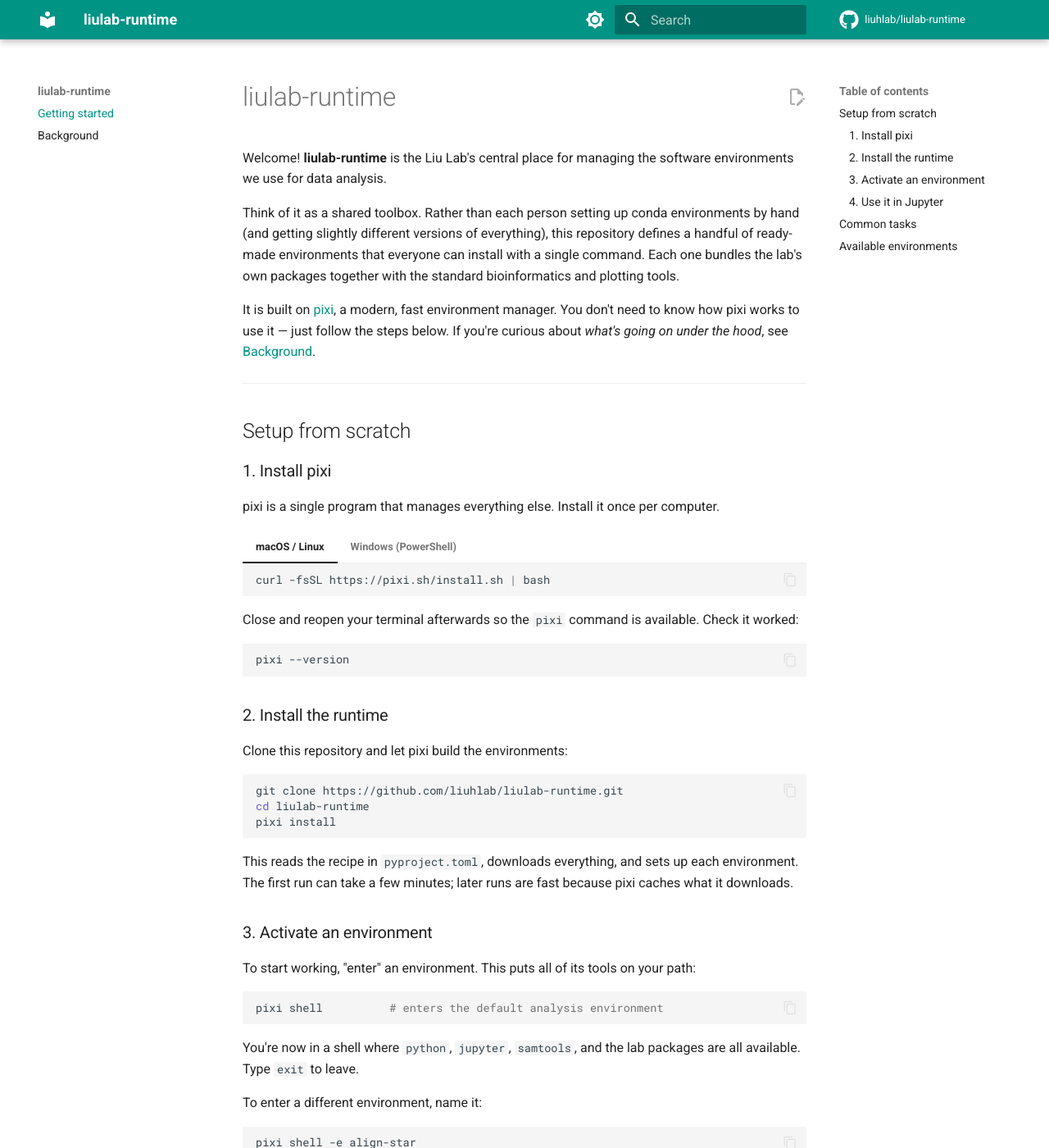
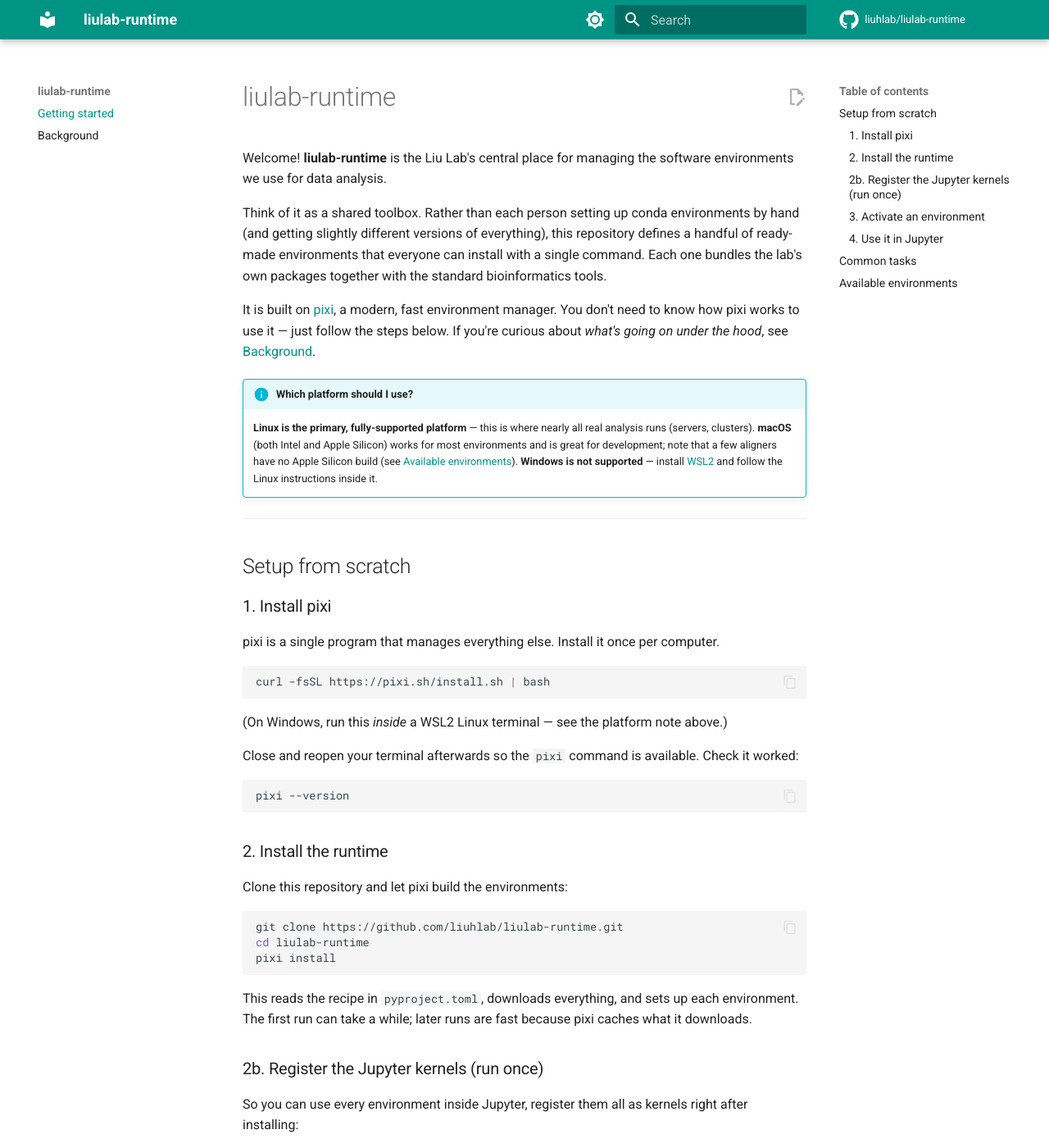
Before and after one commit to liuhlab/liulab-runtime, an MkDocs documentation site: the page built from docs/index.md, in a window 1280 px wide and 1400 px high. Shown: the whole window at 82% size. Built offline with MkDocs 1.6.1 and Material for MkDocs 9.7.7, drawn with Linux system fonts in a browser that asks for light colours; comment, search, counter and statistics services are not loaded; some of the changed text lies outside the part shown.

Commit message:
Generalize alignment envs, add align-base, simplify kernel registration
- Add htslib + pigz to the base layer (every environment)
- New align-base env: aligner-agnostic read processing & QC
  (samtools, sambamba, fastqc, multiqc, repaq); works on Apple Silicon
- Rename align-star -> align-rna and broaden: STAR + HISAT2 + salmon +
  alevin-fry, layered on align-base (Linux / Intel macOS only via STAR)
- Replace per-env activation hook with a single `pixi run register-kernels`
  run once after install; delete scripts/register_kernel.sh
- Docs: add documentation badge/link to README; fill PyPI & contributing
  sections; resolve TODOs; emphasize Linux primary / Windows unsupported
- Bump version to 2026.6.26; update CHANGELOG

Co-Authored-By: Claude Opus 4.8 (1M context) <noreply@anthropic.com>

````diff
--- a/docs/index.md
+++ b/docs/index.md
@@ -7,13 +7,21 @@ Think of it as a shared toolbox. Rather than each person setting up
 conda environments by hand (and getting slightly different versions of
 everything), this repository defines a handful of ready-made
 environments that everyone can install with a single command. Each one
-bundles the lab's own packages together with the standard bioinformatics
-and plotting tools.
+bundles the lab's own packages together with the standard bioinformatics tools.
 
 It is built on [pixi](https://pixi.sh), a modern, fast environment
 manager. You don't need to know how pixi works to use it — just follow
 the steps below. If you're curious about *what's going on under the
 hood*, see [Background](background.md).
+
+!!! info "Which platform should I use?"
+    **Linux is the primary, fully-supported platform** — this is where
+    nearly all real analysis runs (servers, clusters). **macOS** (both
+    Intel and Apple Silicon) works for most environments and is great for
+    development; note that a few aligners have no Apple Silicon build (see
+    [Available environments](#available-environments)). **Windows is not
+    supported** — install [WSL2](https://learn.microsoft.com/windows/wsl/install)
+    and follow the Linux instructions inside it.
 
 ---
 
@@ -24,17 +32,12 @@ hood*, see [Background](background.md).
 pixi is a single program that manages everything else. Install it once
 per computer.
 
-=== "macOS / Linux"
+```bash
+curl -fsSL https://pixi.sh/install.sh | bash
+```
 
-    ```bash
-    curl -fsSL https://pixi.sh/install.sh | bash
-    ```
-
-=== "Windows (PowerShell)"
-
-    ```powershell
-    iwr -useb https://pixi.sh/install.ps1 | iex
-    ```
+(On Windows, run this *inside* a WSL2 Linux terminal — see the platform
+note above.)
 
 Close and reopen your terminal afterwards so the `pixi` command is
 available. Check it worked:
@@ -54,8 +57,24 @@ pixi install
 ```
 
 This reads the recipe in `pyproject.toml`, downloads everything, and
-sets up each environment. The first run can take a few minutes; later
+sets up each environment. The first run can take a while; later
 runs are fast because pixi caches what it downloads.
+
+### 2b. Register the Jupyter kernels (run once)
+
+So you can use every environment inside Jupyter, register them all as
+kernels right after installing:
+
+```bash
+pixi run register-kernels
+```
+
+You only need to do this once per machine (and again if you add a new
+environment).
+
+!!! note "Why isn't this automatic?"
+    pixi doesn't run a hook after `pixi install`, so this one extra
+    command is the cleanest way to set up all kernels at once.
 
 ### 3. Activate an environment
 
@@ -72,22 +91,27 @@ packages are all available. Type `exit` to leave.
 To enter a different environment, name it:
 
 ```bash
-pixi shell -e align-star
+pixi shell -e align-rna
+```
+
+Not sure what's available? List every environment with:
+
+```bash
+pixi run envs        # shortcut for: pixi workspace environment list
 ```
 
 !!! tip "Run one command without entering a shell"
     Use `pixi run` to execute a single command inside an environment:
 
     ```bash
-    pixi run lab                    # launch Jupyter Lab
-    pixi run -e align-star STAR --version
+    pixi run -e align-rna STAR --version
     ```
 
 ### 4. Use it in Jupyter
 
-Every environment registers itself as a **Jupyter kernel** the first
-time you enter it. So after you've run `pixi shell -e align-star` once,
-a kernel called **"Python (liulab align-star)"** appears in Jupyter.
+Because you ran `pixi run register-kernels` in step 2b, every environment
+shows up in Jupyter as its own **kernel** — e.g. **"Python (liulab
+align-rna)"**.
 
 Launch Jupyter Lab from the default environment and pick whichever kernel
 you need from the kernel menu:
@@ -96,12 +120,8 @@ you need from the kernel menu:
 pixi run lab
 ```
 
-Want to register every kernel up front, without entering each
-environment? Run:
-
-```bash
-pixi run register-kernels
-```
+If you add a new environment later, just run `pixi run register-kernels`
+again to pick it up.
 
 ---
 
@@ -111,7 +131,7 @@ pixi run register-kernels
 | ------------------------------------- | ------------------------------------ |
 | See all available environments        | `pixi run envs`                      |
 | Enter the default environment         | `pixi shell`                         |
-| Enter a specific environment          | `pixi shell -e align-star`           |
+| Enter a specific environment          | `pixi shell -e align-rna`            |
 | Launch Jupyter Lab                    | `pixi run lab`                       |
 | Register all Jupyter kernels          | `pixi run register-kernels`          |
 | Update to the latest package versions | `pixi update`                        |
@@ -121,11 +141,18 @@ pixi run register-kernels
 
 ## Available environments
 
-| Environment  | Contents                                                            |
-| ------------ | ------------------------------------------------------------------- |
-| `default`    | `liulab-data`, `liulab-genome`, Jupyter Lab, seaborn, pandas, numpy, samtools, bedtools |
-| `align-star` | STAR aligner, samtools                                              |
-| `docs`       | Tools for building this documentation site                         |
+| Environment  | Contents                                                            | Platforms |
+| ------------ | ------------------------------------------------------------------- | --------- |
+| `default`    | `liulab-data`, `liulab-genome`, Jupyter Lab, seaborn, pandas, numpy, samtools, bedtools | Linux, macOS |
+| `align-base` | Aligner-agnostic read processing & QC: samtools, sambamba, fastqc, multiqc, repaq | Linux, macOS |
+| `align-rna`  | RNA-seq aligners (on top of `align-base`): STAR, HISAT2, salmon, alevin-fry | Linux, Intel macOS |
+| `docs`       | Tools for building this documentation site                         | Linux, macOS |
+
+!!! warning "Apple Silicon & `align-rna`"
+    STAR has no Apple Silicon (`osx-arm64`) build, so `align-rna` is
+    available only on Linux and Intel macOS. On an M-series Mac, run it
+    via a Linux container or on a cluster. The `align-base` toolkit works
+    everywhere.
 
 Need a new environment for a specific task? See
 [Background → Adding your own environment](background.md#adding-your-own-environment).
````
Also changed, not shown: CHANGELOG.md (+15 -0 lines), CLAUDE.md (+18 -15 lines), README.md (+18 -21 lines), docs/background.md (+59 -19 lines), pyproject.toml (+22 -12 lines), 3 other files.
